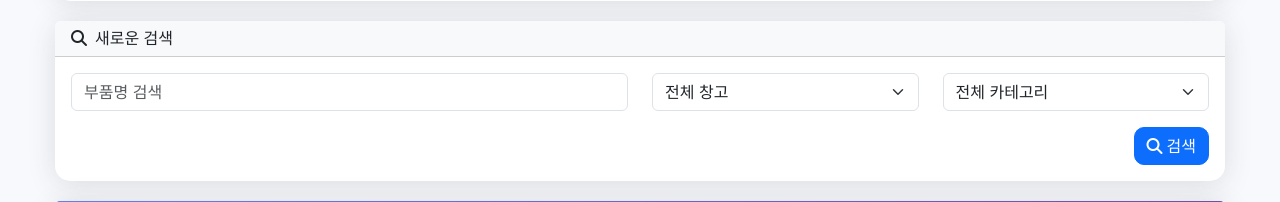
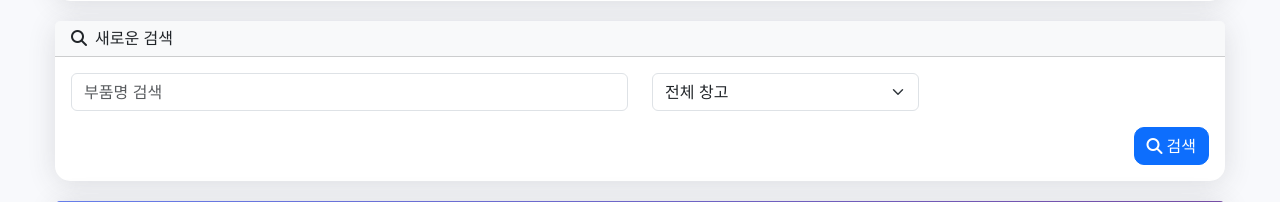
Before and after one commit to Newyorkcheesebuger/sk-ons-warehouse, a Flask app: page /search_inventory in a window 1280 px wide. Shown: the part 266-468 px from the top of the page. Run offline with Flask 3, Linux system fonts and the light colour scheme; the visitor is signed in with stand-in values (Sample User, id 1); parts of the project's set-up code (start-up, migrations or seed data) failed here and were passed over.

Commit message:
Update search_results.html

```diff
--- a/templates/search_results.html
+++ b/templates/search_results.html
@@ -167,13 +167,6 @@
                                 <option value="양천창고" {% if warehouse == '양천창고' %}selected{% endif %}>양천창고</option>
                                 <option value="강남창고" {% if warehouse == '강남창고' %}selected{% endif %}>강남창고</option>
                                 <option value="강동창고" {% if warehouse == '강동창고' %}selected{% endif %}>강동창고</option>
-                            </select>
-                        </div>
-                        <div class="col-md-3 mb-3">
-                            <select class="form-select" name="category">
-                                <option value="">전체 카테고리</option>
-                                <option value="전기차" {% if category == '전기차' %}selected{% endif %}>전기차</option>
-                                <option value="수소차" {% if category == '수소차' %}selected{% endif %}>수소차</option>
                             </select>
                         </div>
                     </div>
```
